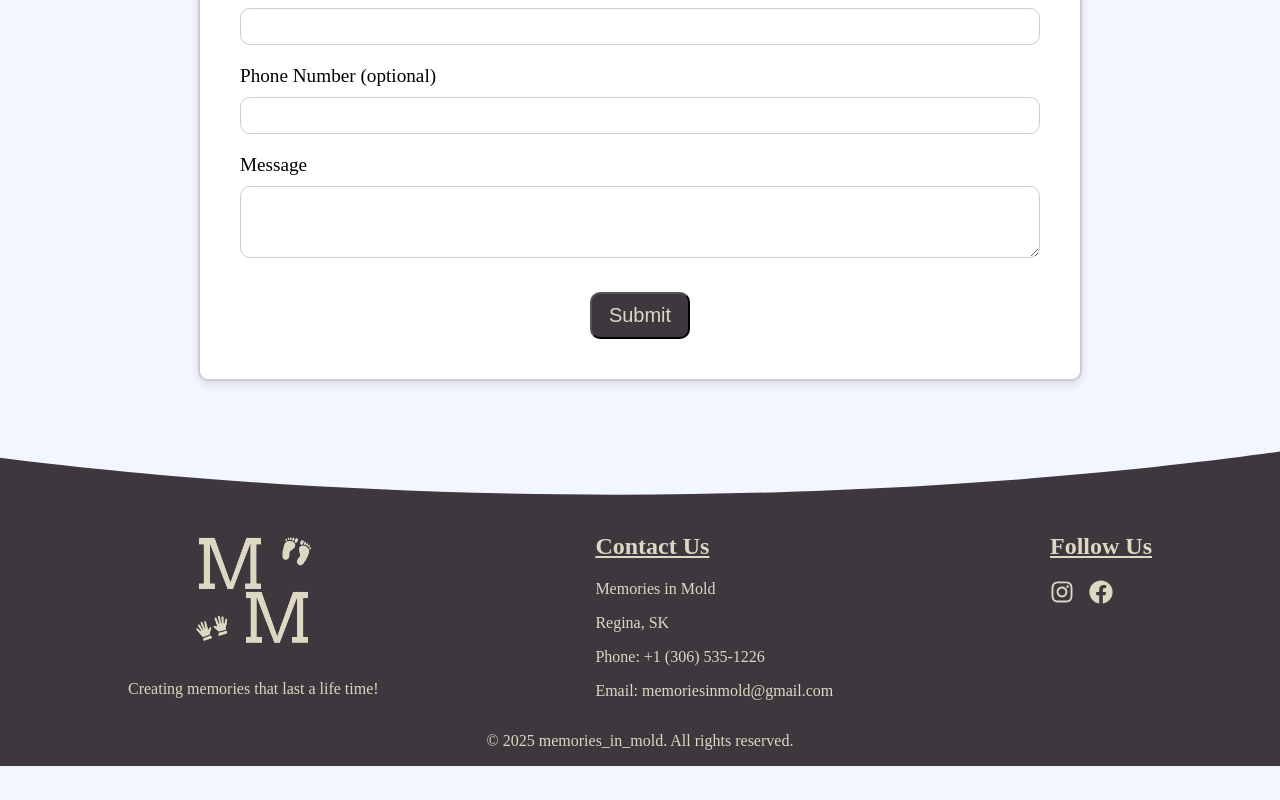
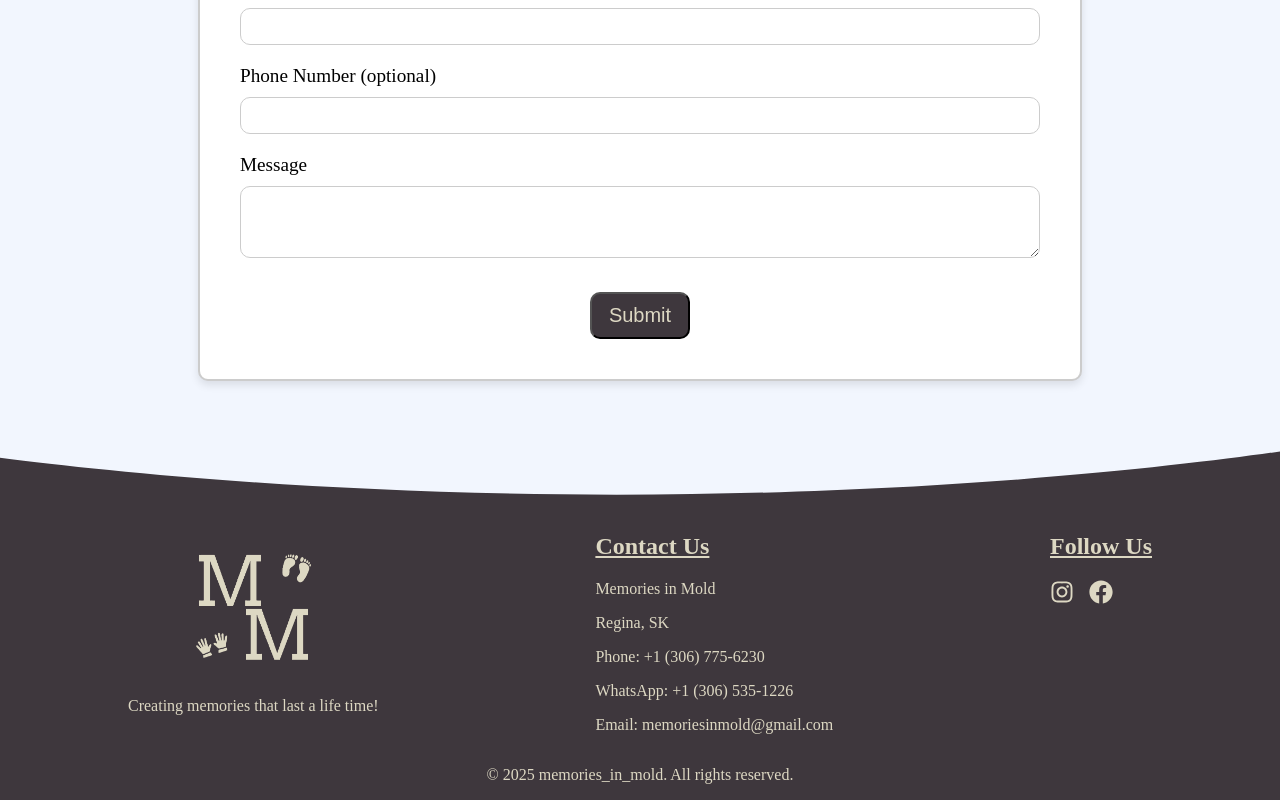
Before and after one commit to thehasnanialeen/memories_in_mold, a React (Create React App) app: page / in a window 1280 px wide. Shown: the part 2780-3580 px from the top of the page. Before the commit the page ends 3546 px from the top, so only its background shows below. Built offline with nearby package versions, Linux system fonts and the light colour scheme.

Commit message:
Updated number

```diff
--- a/src/components/Footer/footer.js
+++ b/src/components/Footer/footer.js
@@ -19,7 +19,8 @@ const Footer = () => {
                         <h2>Contact Us</h2>
                         <p>Memories in Mold</p>
                         <p>Regina, SK</p>
-                        <p><a href='tel:+13065351226'>Phone: +1 (306) 535-1226</a></p>
+                        <p><a href='tel:+13067756230'>Phone: +1 (306) 775-6230</a></p>
+                        <p><a href='https://wa.me/13065351226'>WhatsApp: +1 (306) 535-1226</a></p>
                         <p><a href='mailto:memoriesinmold@gmail.com'>Email: memoriesinmold@gmail.com</a></p>
                     </div>
                     <div className="social">
```
